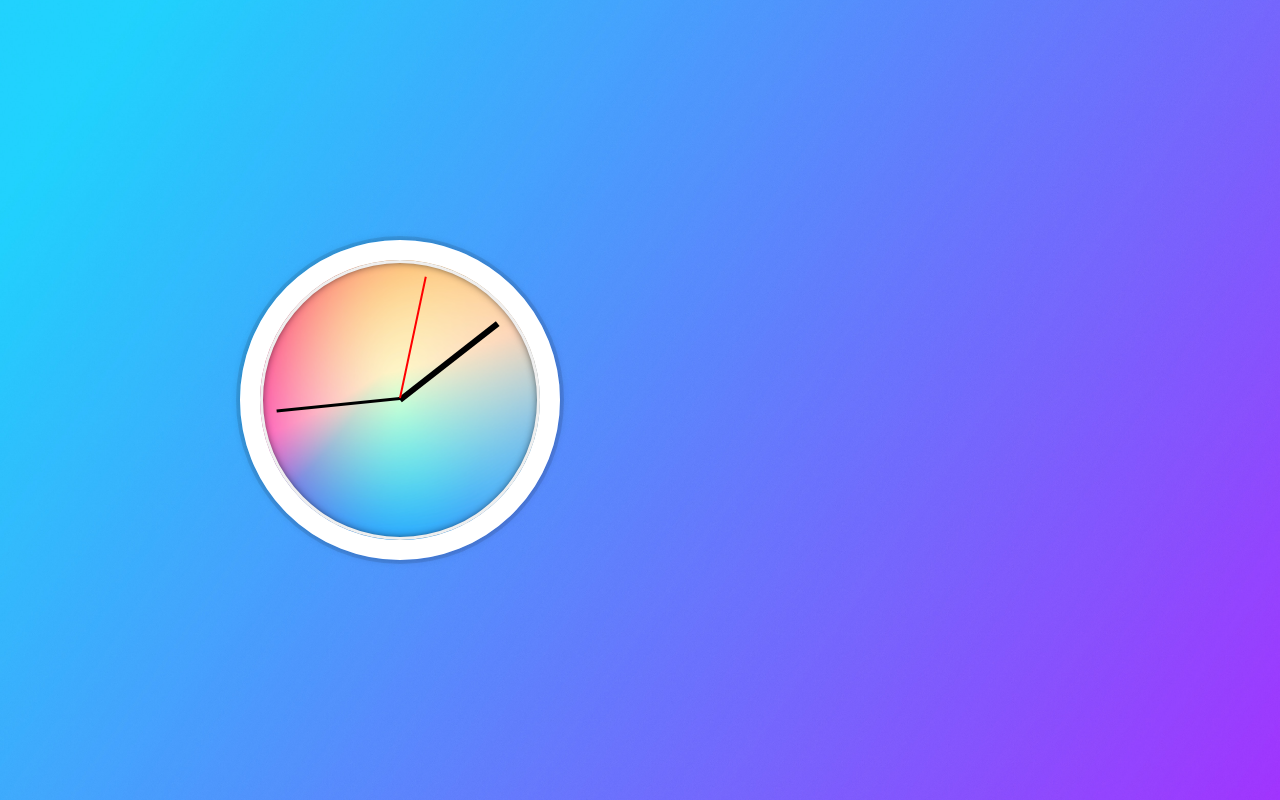
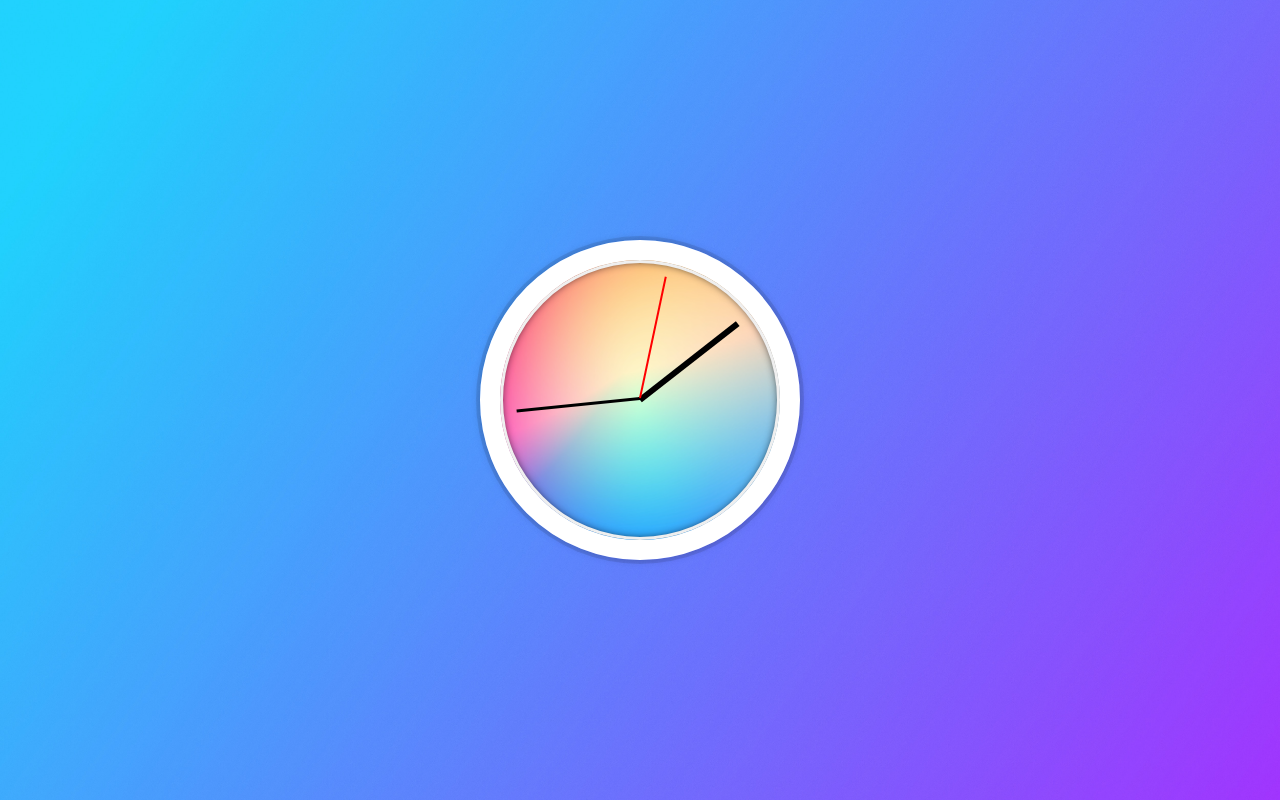
Before and after one commit to shekhar316/JS-CSS-Analog-Clock, a plain HTML site: page index.html in a window 1280 px wide. Drawn offline with nearby package versions, Linux system fonts and the light colour scheme.

Commit message:
Update style.css

```diff
--- a/css/style.css
+++ b/css/style.css
@@ -8,8 +8,6 @@ body{
     height: 100%;
     min-height: 100vh;
     min-width: 100vh;
-    max-height: 100vh;
-    max-width: 100vh;
     align-items: center;
     display: flex;
     flex: 1;
```
